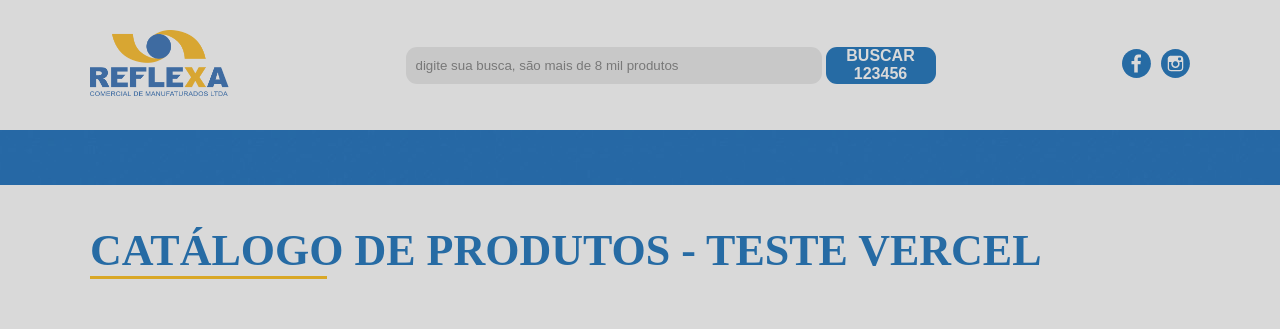
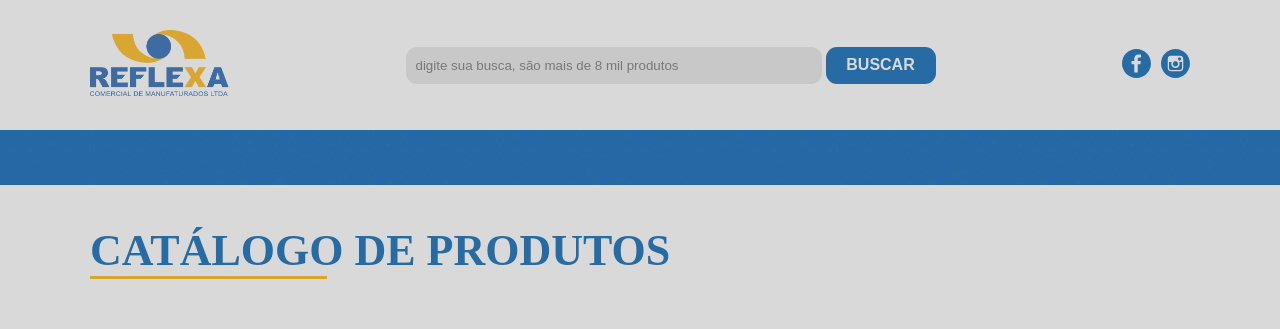
Before and after one commit to ReflexaWeb/reflexa-web-vercel, a React (Create React App) app: page / in a window 1280 px wide. Shown: the top 329 px of the page. Built offline with nearby package versions, Linux system fonts and the light colour scheme; no server answers; the HTML template or start-up script is replaced by a standard one.

Commit message:
chore: removing test texts

```diff
--- a/src/components/Header/index.tsx
+++ b/src/components/Header/index.tsx
@@ -29,7 +29,7 @@
             onChange={(e) => handleInputSearch(e.target.value)}
             placeholder="digite sua busca, são mais de 8 mil produtos"
           />
-          <button type="submit">Buscar 123456</button>
+          <button type="submit">Buscar</button>
         </Form>
 
         <Redes>
--- a/src/components/Products/index.tsx
+++ b/src/components/Products/index.tsx
@@ -21,7 +21,7 @@
       <Container>
         <Loading show={loadingProducts} />
         <Title>
-          <h2>Catálogo de produtos - TESTE VERCEL</h2>
+          <h2>Catálogo de produtos</h2>
         </Title>
       </Container>
       <Container>
```
